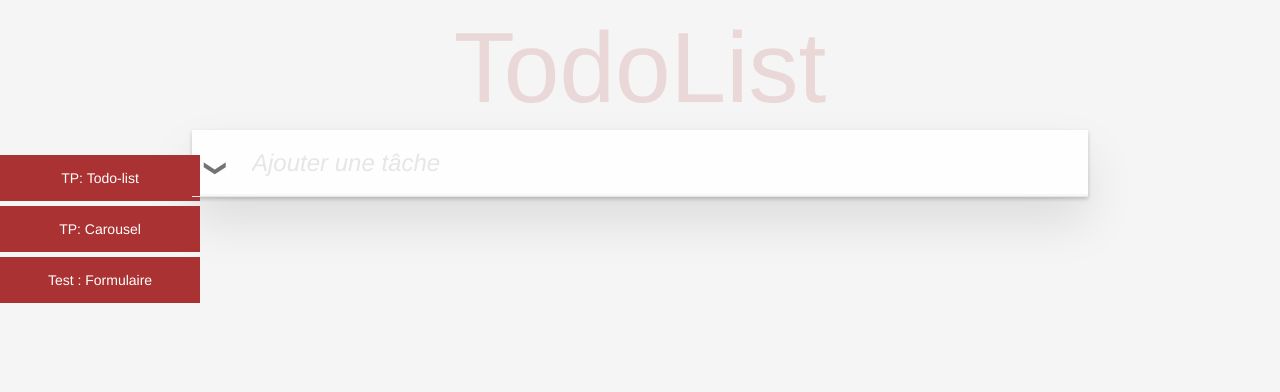
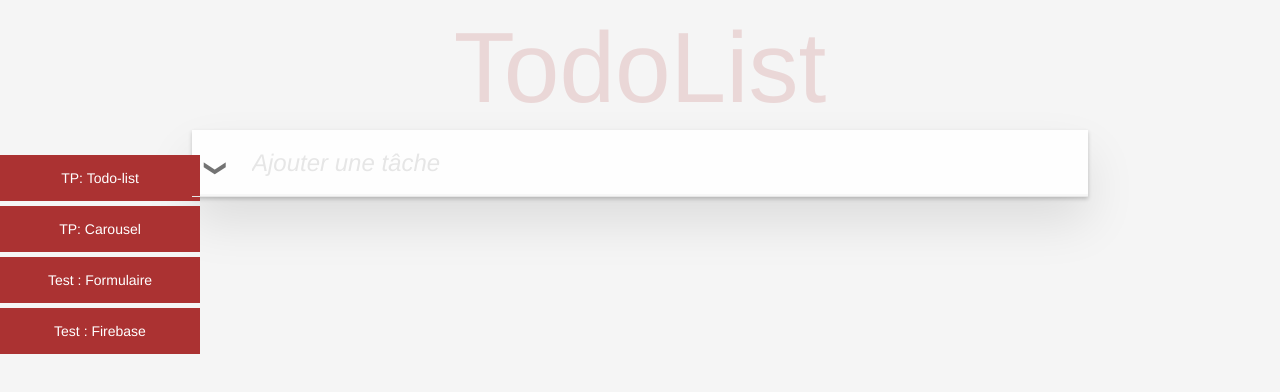
Before and after one commit to SarahHenriette/Todo, a Vue app: page / in a window 1280 px wide. Shown: the top 392 px of the page. Built offline with nearby package versions, Linux system fonts and the light colour scheme.

Commit message:
test TP Firebase + validation

```diff
--- a/src/App.vue
+++ b/src/App.vue
@@ -26,14 +26,20 @@
     </div>
   </div>
 
-   <div id="form" v-if="formulaire">
+   <div id="form" v-if="formulaire" >
     <test-form></test-form>
+  </div>
+
+     <div id="firebase" v-if="firebase" >
+    <test-firebase></test-firebase>
   </div>
 
     <div id="btn">
       <button @click="afficheTodoList">TP: Todo-list</button>
     <button @click="afficheCarousel">TP: Carousel</button>
     <button @click="afficheFormulaire">Test : Formulaire</button>
+    <button @click="afficheFirebase">Test : Firebase</button>
+
 
     </div>
 
@@ -50,6 +56,8 @@
 
 import Todos from './components/Todos'
 import TestForm from './components/Form'
+import TestFirebase from './components/Firebase'
+
 
 import Carousel from './components/carousel/Carousel'
 import CarouselSlide from './components/carousel/CarouselSlide'
@@ -61,6 +69,8 @@ export default {
       carousel : false,
       todolist : true,
       formulaire : false,
+      firebase : false,
+
     }
   },
 
@@ -77,6 +87,7 @@ export default {
   afficheTodoList(){
     this.carousel = false
     this.formulaire = false
+         this.firebase = false
 
       this.todolist = true
   },
@@ -85,11 +96,22 @@ export default {
    afficheCarousel(){
       this.carousel = true
     this.formulaire = false
+         this.firebase = false
 
       this.todolist = false
   },
      afficheFormulaire(){
     this.formulaire = true
+         this.firebase = false
+
+      this.carousel = false
+      this.todolist = false
+  },
+
+       afficheFirebase(){
+
+         this.firebase = true
+    this.formulaire = false
 
       this.carousel = false
       this.todolist = false
@@ -101,7 +123,8 @@ export default {
     Todos,
     Carousel,
     CarouselSlide,
-    TestForm
+    TestForm,
+    TestFirebase
 
     },
 }
--- /dev/null
+++ b/src/components/Firebase.vue
@@ -0,0 +1,13 @@
+<template>
+<div>
+    <h1>Firebase</h1>
+</div>
+
+</template>
+
+
+<script>
+export default {
+
+}
+</script>
--- a/src/components/Form.vue
+++ b/src/components/Form.vue
@@ -73,22 +73,18 @@ export default {
             movie: null
         }
     },
-
   methods:{
     checkForm: function (e) {
       if (this.name && this.age) {
         return true;
       }
-
       this.errors = [];
-
       if (!this.name) {
         this.errors.push('Name required.');
       }
       if (!this.age) {
         this.errors.push('Age required.');
       }
-
       e.preventDefault();
     }
   }
```
